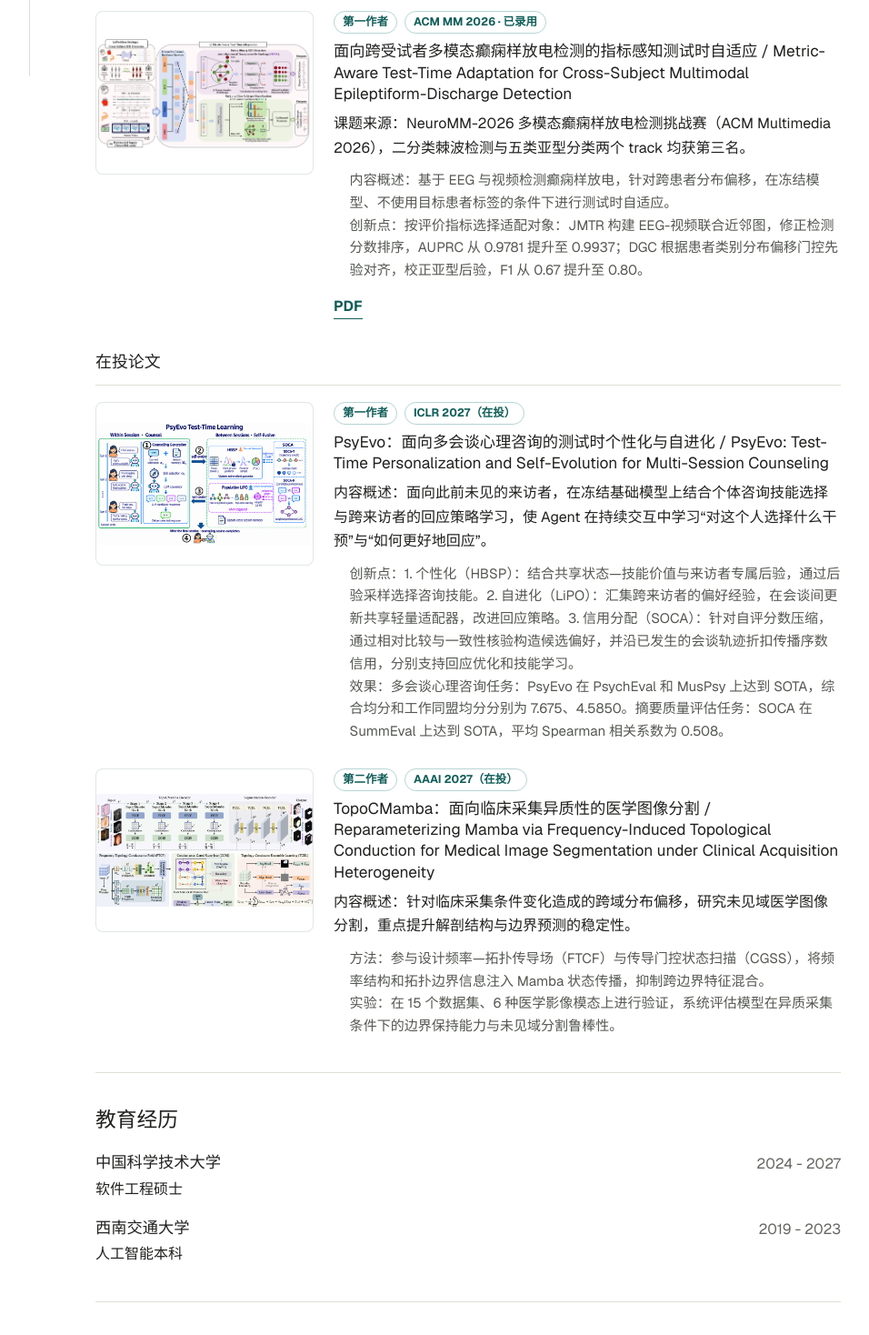
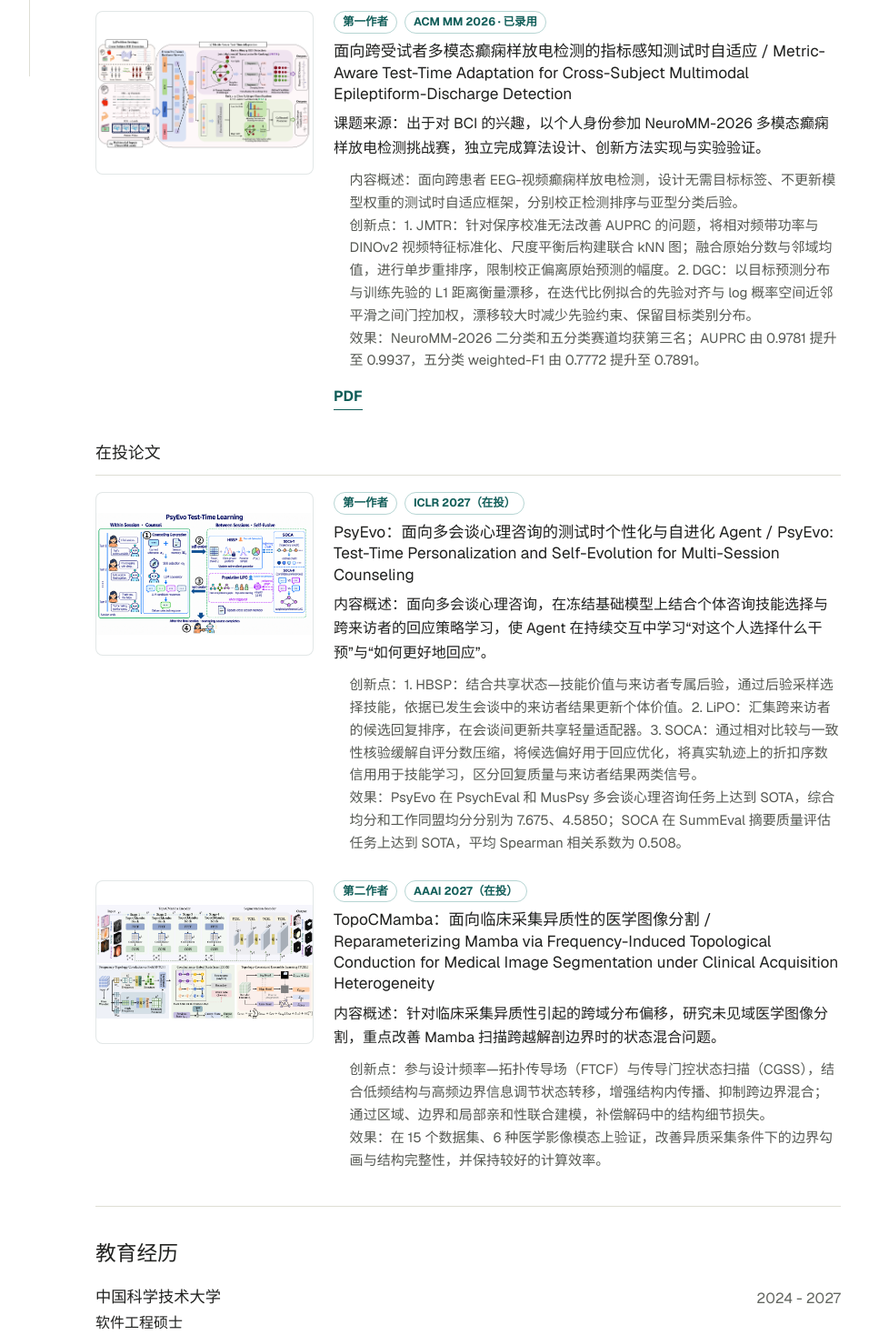
Before and after one commit to ytyan-bot/ytyan.github.io, a Next.js app: page / in a window 1280 px wide. Shown: the part 700-2168 px from the top of the page at 91% size, without its empty margins (297-1253 px from the left). Built offline with nearby package versions, Linux system fonts and the light colour scheme.

Commit message:
Expand paper methods and restore independent research contribution

```diff
--- a/app/page.tsx
+++ b/app/page.tsx
@@ -45,10 +45,11 @@ const copy = {
           { label: 'PDF', href: '/papers/acmmm-2026-metric-aware-tta.pdf' },
         ],
         summary:
-          'Project source: NeuroMM-2026 Multimodal Epileptiform-Discharge Detection Challenge (ACM Multimedia 2026); 3rd place in both binary spike detection and five-class subtype classification tracks.',
+          "Project source: Motivated by an interest in BCI, entered the NeuroMM-2026 Multimodal Epileptiform-Discharge Detection Challenge as an individual participant. Independently designed the algorithms, implemented the proposed methods, and conducted experimental validation.",
         highlights: [
-          'Overview: EEG-video epileptiform-discharge detection under cross-patient distribution shift, using test-time adaptation with a frozen model and no target-patient labels.',
-          'Contribution: JMTR builds a joint EEG-video nearest-neighbor graph to refine detection-score ranking, improving AUPRC from 0.9781 to 0.9937; DGC gates prior alignment according to patient-level class-distribution shift and calibrates subtype posteriors, improving F1 from 0.67 to 0.80.',
+          "Overview: A label-free test-time adaptation framework for cross-patient EEG-video epileptiform-discharge detection, correcting detection rankings and subtype posteriors with model weights frozen.",
+          "Contributions: (1) JMTR addresses the inability of order-preserving calibration to improve AUPRC. Standardized, scale-balanced relative band-power and DINOv2 video features form a joint kNN graph; a single anchored update blends original scores with neighborhood averages to re-rank predictions while bounding deviation from the original outputs. (2) DGC measures drift through the L1 distance between predicted target proportions and the training prior, gating between prior alignment via iterative proportional fitting and neighborhood smoothing in log-probability space. Larger drift reduces source-prior constraints and preserves the target class distribution.",
+          "Results: Third place in both NeuroMM-2026 binary and five-class tracks; AUPRC improved from 0.9781 to 0.9937 and five-class weighted-F1 from 0.7772 to 0.7891.",
         ],
       },
       {
@@ -62,10 +63,10 @@ const copy = {
         alt: 'PsyEvo test-time learning: within-session counseling and between-session HBSP, population LiPO, and SOCA updates',
         links: [],
         summary:
-          'Overview: For previously unseen clients, PsyEvo combines client-specific counseling-skill selection with cross-client response-strategy learning over a frozen base model, learning both which intervention suits each person and how to respond more effectively through continued interaction.',
+          "Overview: For multi-session counseling, a frozen base model combines personalized counseling-skill selection with cross-client response-strategy learning, learning which intervention suits each person and how to respond more effectively.",
         highlights: [
-          'Contribution: (1) HBSP combines shared state-skill values with client-specific posteriors and selects counseling skills through posterior sampling. (2) LiPO aggregates cross-client preference experience and updates a shared lightweight adapter between sessions. (3) SOCA addresses compressed self-scores by constructing candidate preferences through relative comparison and consistency checking, then propagating discounted ordinal credit along realized session trajectories for response optimization and skill learning.',
-          'Results: PsyEvo achieves SOTA on PsychEval and MusPsy for multi-session counseling, with an overall score of 7.675 and a mean working-alliance score of 4.5850. SOCA achieves SOTA on SummEval for summary-quality evaluation, with a mean Spearman correlation of 0.508.',
+          "Contributions: (1) HBSP combines shared state-skill values with client-specific posteriors for skill selection through posterior sampling, updating individual values from client outcomes along realized sessions. (2) LiPO aggregates cross-client candidate-response rankings to update a shared lightweight adapter between sessions. (3) SOCA uses relative comparison and consistency checking to address compressed self-scores, using candidate preferences for response optimization and discounted ordinal credit along realized trajectories for skill learning, while distinguishing response quality from client outcomes.",
+          "Results: PsyEvo achieves SOTA on PsychEval and MusPsy for multi-session counseling, with an overall score of 7.675 and a mean working-alliance score of 4.5850. SOCA achieves SOTA on SummEval for summary-quality evaluation, with a mean Spearman correlation of 0.508.",
         ],
       },
       {
@@ -79,10 +80,10 @@ const copy = {
         alt: 'TopoCMamba paper preview',
         links: [],
         summary:
-          'Overview: TopoCMamba addresses cross-domain distribution shifts caused by variations in clinical acquisition and studies unseen-domain medical image segmentation, with an emphasis on stable anatomical-structure and boundary prediction.',
+          "Overview: Unseen-domain medical image segmentation under distribution shifts caused by heterogeneous clinical acquisition, focusing on state mixing when Mamba scans cross anatomical boundaries.",
         highlights: [
-          'Method: Contributed to the Frequency-Topology Conductance Field (FTCF) and Conductance-Gated State Scan (CGSS), injecting frequency structure and topological boundary information into Mamba state propagation to suppress cross-boundary feature mixing.',
-          'Experiments: Evaluated on 15 datasets across six medical imaging modalities to assess boundary preservation and unseen-domain segmentation robustness under heterogeneous acquisition settings.',
+          "Contributions: Contributed to the Frequency-Topology Conductance Field (FTCF) and Conductance-Gated State Scan (CGSS), combining low-frequency structure and high-frequency boundary information to strengthen within-structure propagation and suppress cross-boundary mixing. Joint modeling of regions, boundaries, and local affinities compensates for structural detail lost during decoding.",
+          "Results: Evaluated on 15 datasets across six medical imaging modalities, improving boundary delineation and structural integrity under heterogeneous acquisition settings while maintaining favorable computational efficiency.",
         ],
       },
     ],
@@ -129,15 +130,16 @@ const copy = {
           { label: 'PDF', href: '/papers/acmmm-2026-metric-aware-tta.pdf' },
         ],
         summary:
-          '课题来源：NeuroMM-2026 多模态癫痫样放电检测挑战赛（ACM Multimedia 2026），二分类棘波检测与五类亚型分类两个 track 均获第三名。',
+          "课题来源：出于对 BCI 的兴趣，以个人身份参加 NeuroMM-2026 多模态癫痫样放电检测挑战赛，独立完成算法设计、创新方法实现与实验验证。",
         highlights: [
-          '内容概述：基于 EEG 与视频检测癫痫样放电，针对跨患者分布偏移，在冻结模型、不使用目标患者标签的条件下进行测试时自适应。',
-          '创新点：按评价指标选择适配对象：JMTR 构建 EEG-视频联合近邻图，修正检测分数排序，AUPRC 从 0.9781 提升至 0.9937；DGC 根据患者类别分布偏移门控先验对齐，校正亚型后验，F1 从 0.67 提升至 0.80。',
+          "内容概述：面向跨患者 EEG-视频癫痫样放电检测，设计无需目标标签、不更新模型权重的测试时自适应框架，分别校正检测排序与亚型分类后验。",
+          "创新点：1. JMTR：针对保序校准无法改善 AUPRC 的问题，将相对频带功率与 DINOv2 视频特征标准化、尺度平衡后构建联合 kNN 图；融合原始分数与邻域均值，进行单步重排序，限制校正偏离原始预测的幅度。2. DGC：以目标预测分布与训练先验的 L1 距离衡量漂移，在迭代比例拟合的先验对齐与 log 概率空间近邻平滑之间门控加权，漂移较大时减少先验约束、保留目标类别分布。",
+          "效果：NeuroMM-2026 二分类和五分类赛道均获第三名；AUPRC 由 0.9781 提升至 0.9937，五分类 weighted-F1 由 0.7772 提升至 0.7891。",
         ],
       },
       {
         title:
-          'PsyEvo：面向多会谈心理咨询的测试时个性化与自进化 / PsyEvo: Test-Time Personalization and Self-Evolution for Multi-Session Counseling',
+          'PsyEvo：面向多会谈心理咨询的测试时个性化与自进化 Agent / PsyEvo: Test-Time Personalization and Self-Evolution for Multi-Session Counseling',
         authors: '',
         venue: 'ICLR 2027（在投）',
         status: 'submitted',
@@ -146,10 +148,10 @@ const copy = {
         alt: 'PsyEvo 测试时学习：会谈内咨询与会谈间 HBSP、群体 LiPO、SOCA 更新',
         links: [],
         summary:
-          '内容概述：面向此前未见的来访者，在冻结基础模型上结合个体咨询技能选择与跨来访者的回应策略学习，使 Agent 在持续交互中学习“对这个人选择什么干预”与“如何更好地回应”。',
+          "内容概述：面向多会谈心理咨询，在冻结基础模型上结合个体咨询技能选择与跨来访者的回应策略学习，使 Agent 在持续交互中学习“对这个人选择什么干预”与“如何更好地回应”。",
         highlights: [
-          '创新点：1. 个性化（HBSP）：结合共享状态—技能价值与来访者专属后验，通过后验采样选择咨询技能。2. 自进化（LiPO）：汇集跨来访者的偏好经验，在会谈间更新共享轻量适配器，改进回应策略。3. 信用分配（SOCA）：针对自评分数压缩，通过相对比较与一致性核验构造候选偏好，并沿已发生的会谈轨迹折扣传播序数信用，分别支持回应优化和技能学习。',
-          '效果：多会谈心理咨询任务：PsyEvo 在 PsychEval 和 MusPsy 上达到 SOTA，综合均分和工作同盟均分分别为 7.675、4.5850。摘要质量评估任务：SOCA 在 SummEval 上达到 SOTA，平均 Spearman 相关系数为 0.508。',
+          "创新点：1. HBSP：结合共享状态—技能价值与来访者专属后验，通过后验采样选择技能，依据已发生会谈中的来访者结果更新个体价值。2. LiPO：汇集跨来访者的候选回复排序，在会谈间更新共享轻量适配器。3. SOCA：通过相对比较与一致性核验缓解自评分数压缩，将候选偏好用于回应优化，将真实轨迹上的折扣序数信用用于技能学习，区分回复质量与来访者结果两类信号。",
+          "效果：PsyEvo 在 PsychEval 和 MusPsy 多会谈心理咨询任务上达到 SOTA，综合均分和工作同盟均分分别为 7.675、4.5850；SOCA 在 SummEval 摘要质量评估任务上达到 SOTA，平均 Spearman 相关系数为 0.508。",
         ],
       },
       {
@@ -163,10 +165,10 @@ const copy = {
         alt: 'TopoCMamba 论文预览图',
         links: [],
         summary:
-          '内容概述：针对临床采集条件变化造成的跨域分布偏移，研究未见域医学图像分割，重点提升解剖结构与边界预测的稳定性。',
+          "内容概述：针对临床采集异质性引起的跨域分布偏移，研究未见域医学图像分割，重点改善 Mamba 扫描跨越解剖边界时的状态混合问题。",
         highlights: [
-          '方法：参与设计频率—拓扑传导场（FTCF）与传导门控状态扫描（CGSS），将频率结构和拓扑边界信息注入 Mamba 状态传播，抑制跨边界特征混合。',
-          '实验：在 15 个数据集、6 种医学影像模态上进行验证，系统评估模型在异质采集条件下的边界保持能力与未见域分割鲁棒性。',
+          "创新点：参与设计频率—拓扑传导场（FTCF）与传导门控状态扫描（CGSS），结合低频结构与高频边界信息调节状态转移，增强结构内传播、抑制跨边界混合；通过区域、边界和局部亲和性联合建模，补偿解码中的结构细节损失。",
+          "效果：在 15 个数据集、6 种医学影像模态上验证，改善异质采集条件下的边界勾画与结构完整性，并保持较好的计算效率。",
         ],
       },
     ],
```
